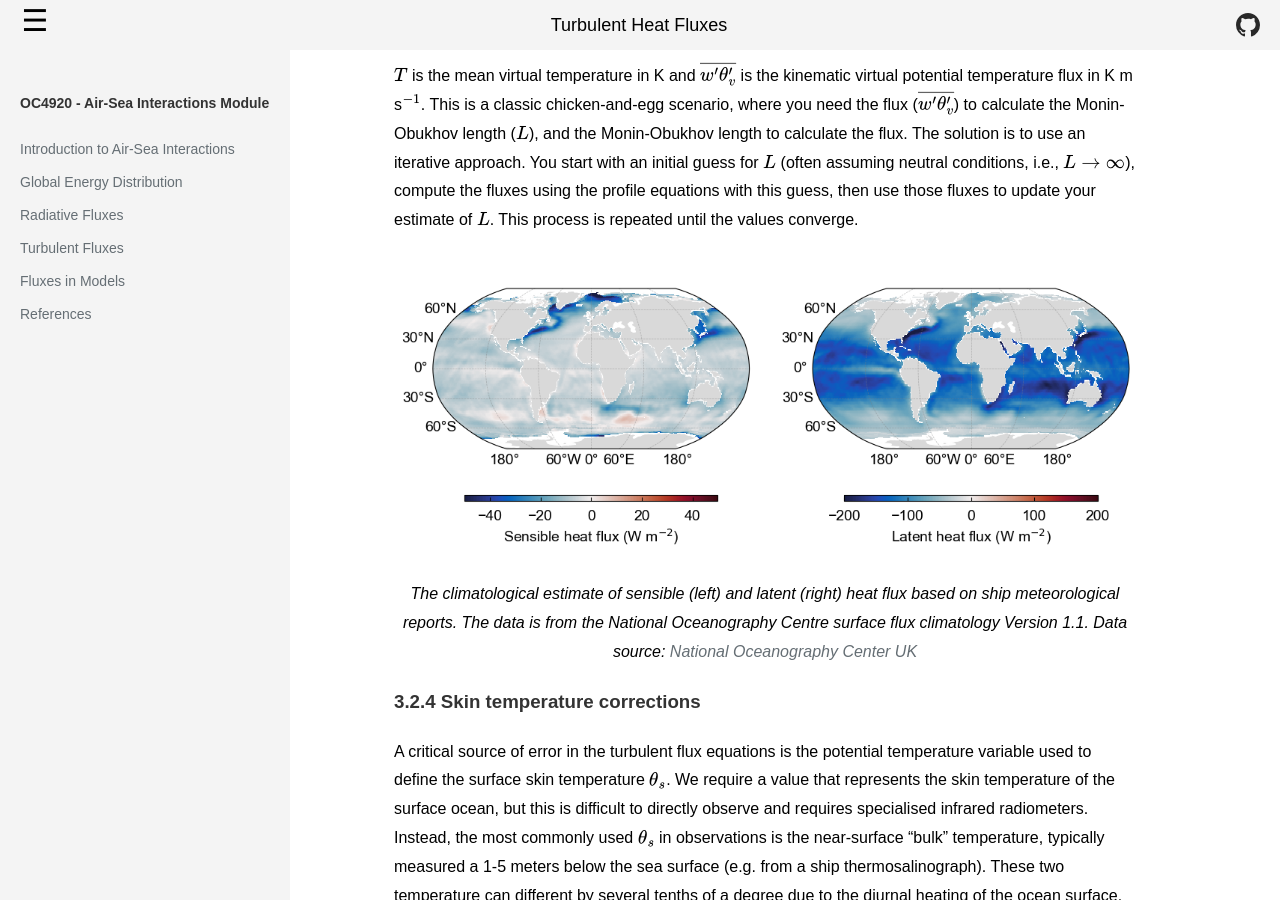
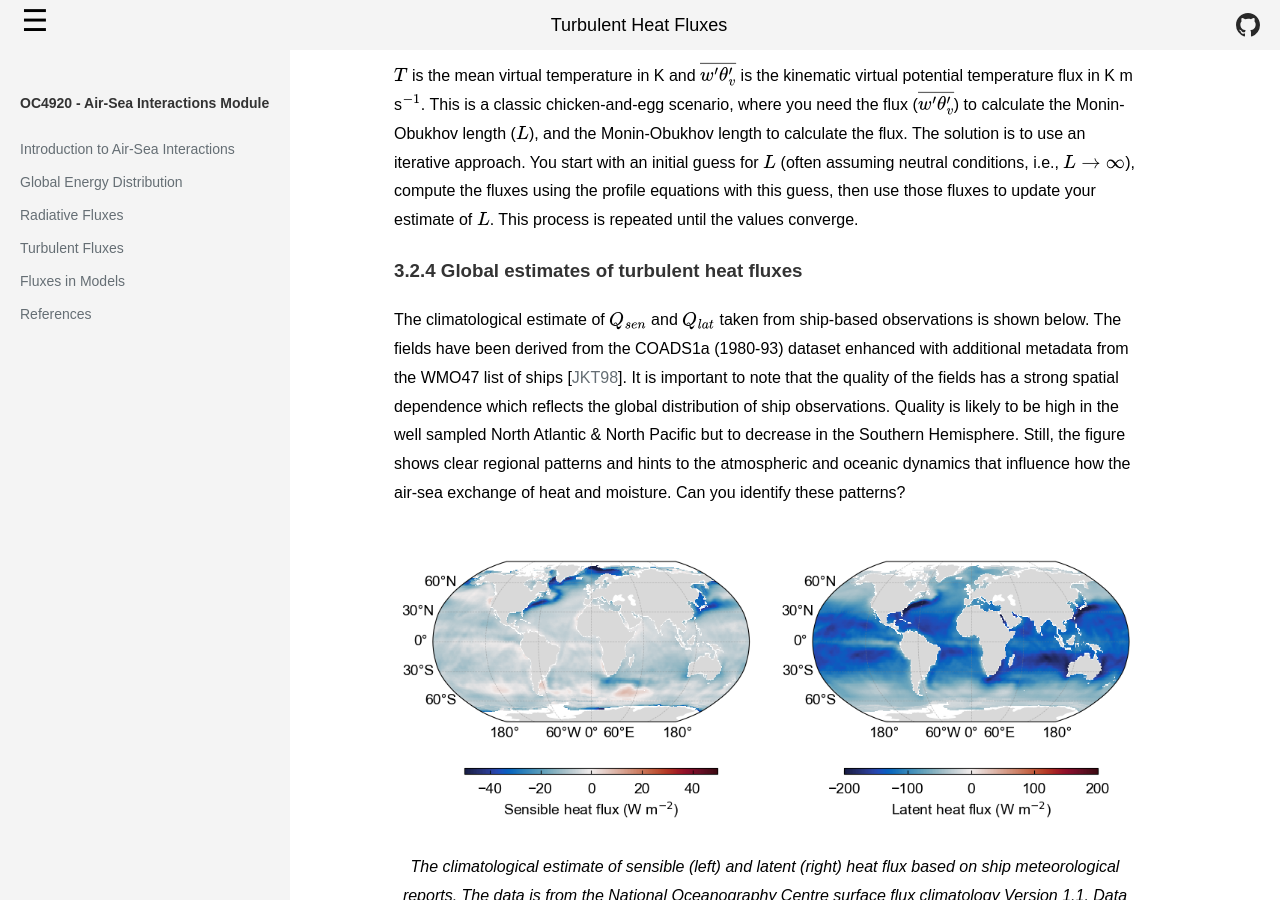
Before and after one commit to marcelduplessis/air-sea-interactions-notes, a Jekyll site: the page built from turbulent-fluxes.md, in a window 1280 px wide and 900 px high, scrolled down 6914 px. Built offline with Jekyll 4.4.1, drawn with Linux system fonts in a browser that asks for light colours.

Commit message:
add content

```diff
--- a/turbulent-fluxes.md
+++ b/turbulent-fluxes.md
@@ -163,6 +163,10 @@ MOST provides a framework to describe the vertical structure of the turbulent at
 
 \\( T \\) is the mean virtual temperature in K and \\( \overline{w' \theta'_v} \\) is the kinematic virtual potential temperature flux in K m s\\(^{-1}\\). This is a classic chicken-and-egg scenario, where you need the flux ($\overline{w'\theta'_v}$) to calculate the Monin-Obukhov length ($L$), and the Monin-Obukhov length to calculate the flux. The solution is to use an iterative approach. You start with an initial guess for $L$ (often assuming neutral conditions, i.e., $L \to \infty$), compute the fluxes using the profile equations with this guess, then use those fluxes to update your estimate of $L$. This process is repeated until the values converge.
 
+<h3>Global estimates of turbulent heat fluxes</h3>
+
+The climatological estimate of $Q_{sen}$ and $Q_{lat}$ taken from ship-based observations is shown below. The fields have been derived from the COADS1a (1980-93) dataset enhanced with additional metadata from the WMO47 list of ships [[JKT98](https://usclivar.org/sites/default/files/documents/2015/SOC_flux_atlas.pdf)]. It is important to note that the quality of the fields has a strong spatial dependence which reflects the global distribution of ship observations. Quality is likely to be high in the well sampled North Atlantic & North Pacific but to decrease in the Southern Hemisphere. Still, the figure shows clear regional patterns and hints to the atmospheric and oceanic dynamics that influence how the air-sea exchange of heat and moisture. Can you identify these patterns?
+
 <div style="text-align: center;">
   <img src="assets/images/lhf-shf-map.png" alt="lhf-shf-map" style="width: 100%; margin: 30px 0 0px 0;">
   <p><em>The climatological estimate of sensible (left) and latent (right) heat flux based on ship meteorological reports. The data is from the National Oceanography Centre surface flux climatology Version 1.1. Data source: <a href="ftp://ftp.noc.soton.ac.uk/pub/sxj/clim/netcdf/">National Oceanography Center UK</a></em></p>
```
